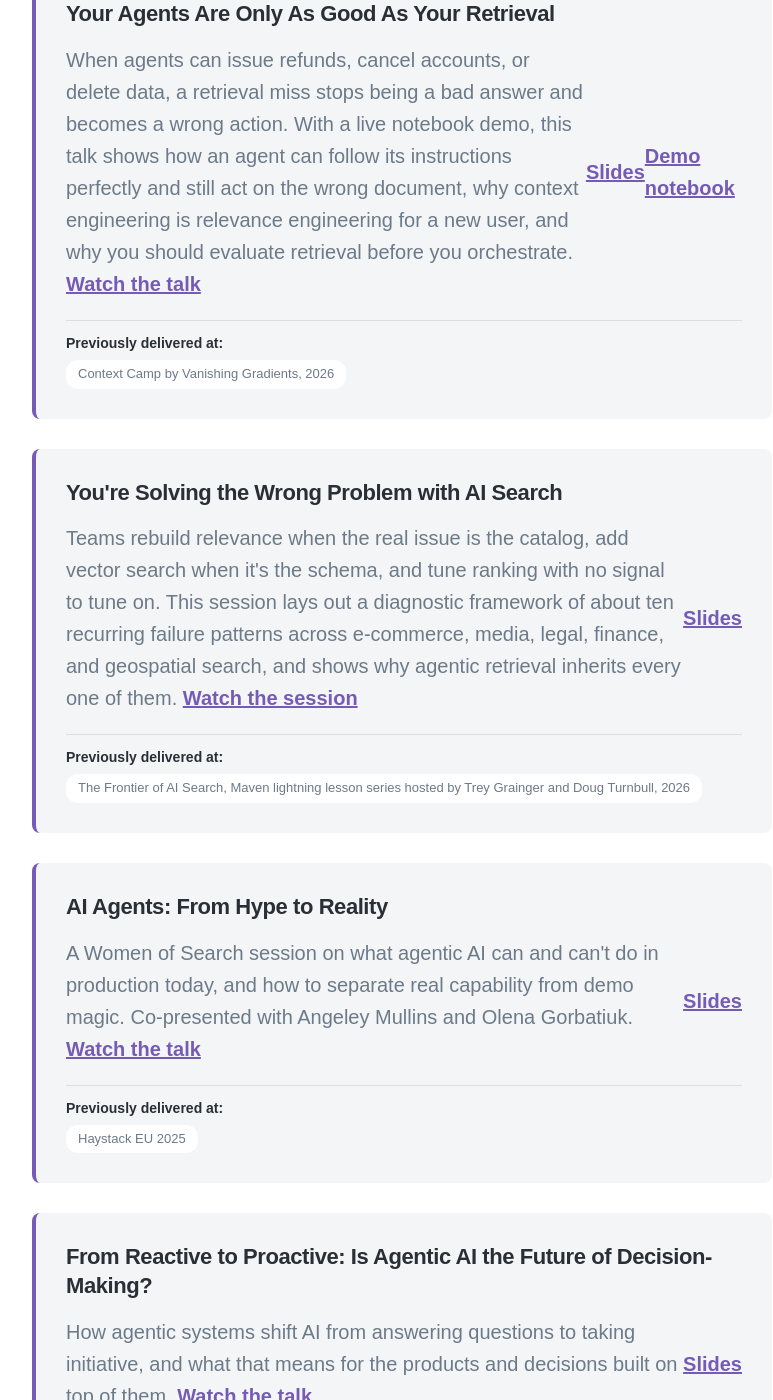
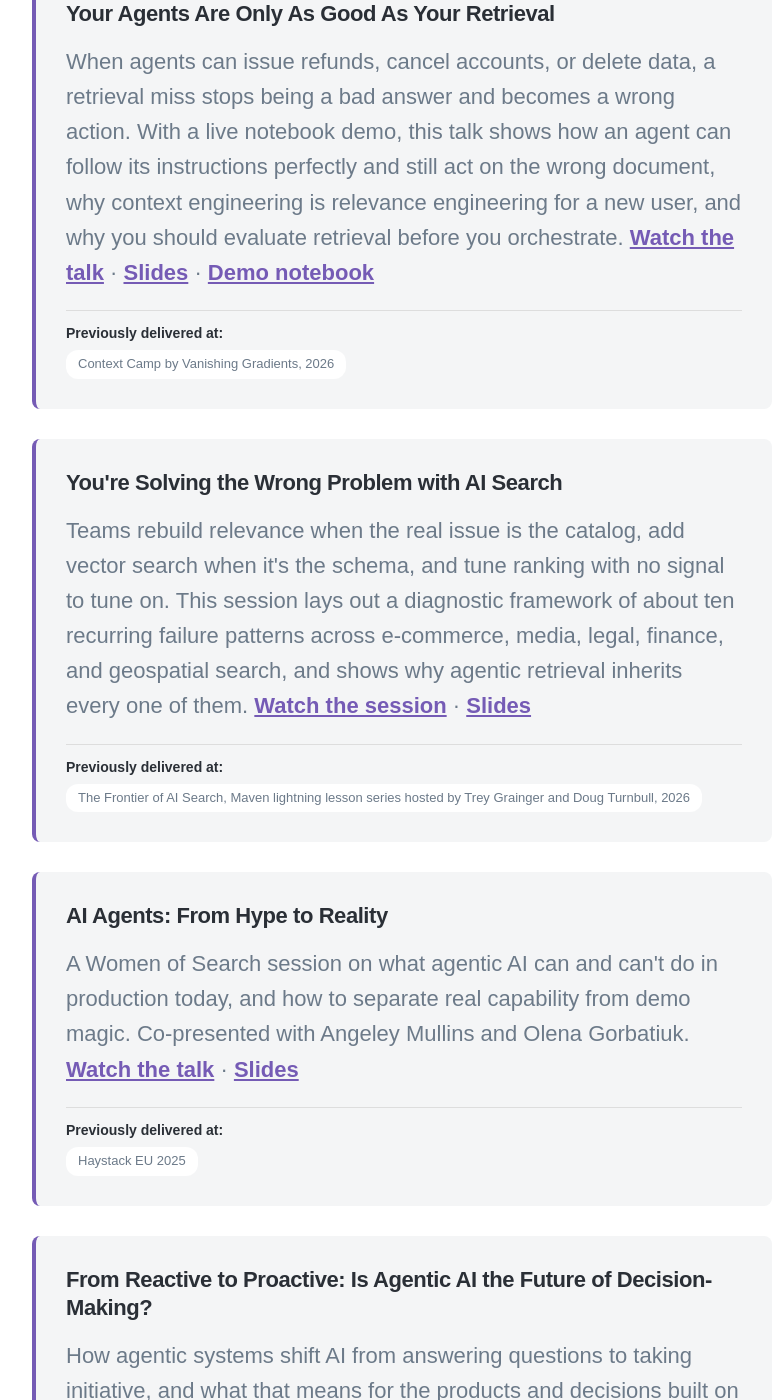
Before and after one commit to womenofopensource/womenofopensource.github.io, a Jekyll site: the page built from docs/_speakers/atita-arora.md, in a window 1280 px wide and 1400 px high, scrolled down 1664 px. Shown: the whole window, without its empty margins (418-1191 px from the left). Built offline with Jekyll 4.4.1, drawn with Linux system fonts in a browser that asks for light colours; nearby versions of some CDN libraries; some web fonts are replaced.

Commit message:
Apply batched suggestions from code review
Accepting suggestions.

Co-authored-by: Sīlavāpi Cheesley <silavapi@silavapi.co.uk>

```diff
--- a/docs/_speakers/atita-arora.md
+++ b/docs/_speakers/atita-arora.md
@@ -27,31 +27,31 @@ profiles:
   website: https://www.b15labs.com/
 talks:
   - title: "Your Agents Are Only As Good As Your Retrieval"
-    abstract: "When agents can issue refunds, cancel accounts, or delete data, a retrieval miss stops being a bad answer and becomes a wrong action. With a live notebook demo, this talk shows how an agent can follow its instructions perfectly and still act on the wrong document, why context engineering is relevance engineering for a new user, and why you should evaluate retrieval before you orchestrate. [Watch the talk](https://www.youtube.com/watch?v=URx7MGBJOUM) | [Slides](https://speakerdeck.com/atarora/your-agents-are-only-as-good-as-your-retrieval) | [Demo notebook](https://github.com/atarora/doc-processing-advance-ocr/blob/main/Agentic_Action_With_Retrieval.ipynb)"
+    abstract: "When agents can issue refunds, cancel accounts, or delete data, a retrieval miss stops being a bad answer and becomes a wrong action. With a live notebook demo, this talk shows how an agent can follow its instructions perfectly and still act on the wrong document, why context engineering is relevance engineering for a new user, and why you should evaluate retrieval before you orchestrate. [Watch the talk](https://www.youtube.com/watch?v=URx7MGBJOUM) · [Slides](https://speakerdeck.com/atarora/your-agents-are-only-as-good-as-your-retrieval) · [Demo notebook](https://github.com/atarora/doc-processing-advance-ocr/blob/main/Agentic_Action_With_Retrieval.ipynb)"
     delivered_at:
       - Context Camp by Vanishing Gradients, 2026
   - title: "You're Solving the Wrong Problem with AI Search"
-    abstract: "Teams rebuild relevance when the real issue is the catalog, add vector search when it's the schema, and tune ranking with no signal to tune on. This session lays out a diagnostic framework of about ten recurring failure patterns across e-commerce, media, legal, finance, and geospatial search, and shows why agentic retrieval inherits every one of them. [Watch the session](https://maven.com/p/014ae7/you-re-solving-the-wrong-problem-with-ai-search) | [Slides](https://speakerdeck.com/atarora/youre-solving-the-wrong-problem-with-ai-search)"
+    abstract: "Teams rebuild relevance when the real issue is the catalog, add vector search when it's the schema, and tune ranking with no signal to tune on. This session lays out a diagnostic framework of about ten recurring failure patterns across e-commerce, media, legal, finance, and geospatial search, and shows why agentic retrieval inherits every one of them. [Watch the session](https://maven.com/p/014ae7/you-re-solving-the-wrong-problem-with-ai-search) · [Slides](https://speakerdeck.com/atarora/youre-solving-the-wrong-problem-with-ai-search)"
     delivered_at:
       - The Frontier of AI Search, Maven lightning lesson series hosted by Trey Grainger and Doug Turnbull, 2026
   - title: "AI Agents: From Hype to Reality"
-    abstract: "A Women of Search session on what agentic AI can and can't do in production today, and how to separate real capability from demo magic. Co-presented with Angeley Mullins and Olena Gorbatiuk. [Watch the talk](https://www.youtube.com/watch?v=W1eR4hsnWh0) | [Slides](https://speakerdeck.com/atarora/ai-agents-from-hype-to-reality)"
+    abstract: "A Women of Search session on what agentic AI can and can't do in production today, and how to separate real capability from demo magic. Co-presented with Angeley Mullins and Olena Gorbatiuk. [Watch the talk](https://www.youtube.com/watch?v=W1eR4hsnWh0) · [Slides](https://speakerdeck.com/atarora/ai-agents-from-hype-to-reality)"
     delivered_at:
       - Haystack EU 2025
   - title: "From Reactive to Proactive: Is Agentic AI the Future of Decision-Making?"
-    abstract: "How agentic systems shift AI from answering questions to taking initiative, and what that means for the products and decisions built on top of them. [Watch the talk](https://www.youtube.com/watch?v=TXYHwmKT7mw) | [Slides](https://speakerdeck.com/atarora/from-reactive-to-proactive-is-agentic-ai-the-future-of-decision-making)"
+    abstract: "How agentic systems shift AI from answering questions to taking initiative, and what that means for the products and decisions built on top of them. [Watch the talk](https://www.youtube.com/watch?v=TXYHwmKT7mw) · [Slides](https://speakerdeck.com/atarora/from-reactive-to-proactive-is-agentic-ai-the-future-of-decision-making)"
     delivered_at:
       - Product-Led Hub 2025
   - title: "Navigating RAG Optimization with an Evaluation-Driven Compass"
-    abstract: "Ten experiments on a documentation Q&A system show how to tell missing evidence apart from noisy context, then fix each failure with the right tool, from reranking to hybrid search. Co-presented with Deanna Emery. [Watch the talk](https://www.youtube.com/watch?v=DId2KP8Ykz4) | [Slides](https://speakerdeck.com/atarora/june-2024-navigating-rag-optimization-with-an-evaluation-driven-compass)"
+    abstract: "Ten experiments on a documentation Q&A system show how to tell missing evidence apart from noisy context, then fix each failure with the right tool, from reranking to hybrid search. Co-presented with Deanna Emery. [Watch the talk](https://www.youtube.com/watch?v=DId2KP8Ykz4) · [Slides](https://speakerdeck.com/atarora/june-2024-navigating-rag-optimization-with-an-evaluation-driven-compass)"
     delivered_at:
       - AI Engineer World's Fair 2024
   - title: "Cracking the Code: Deciphering Evaluation Essentials for RAG"
-    abstract: "The core components of a RAG evaluation setup, how existing tools and frameworks compare, and how to stay in control while you improve your system. [Watch the talk](https://www.youtube.com/watch?v=swI4SLDTFH0) | [Slides](https://speakerdeck.com/atarora/june-2024-cracking-the-code-deciphering-evaluation-essentials-for-rag)"
+    abstract: "The core components of a RAG evaluation setup, how existing tools and frameworks compare, and how to stay in control while you improve your system. [Watch the talk](https://www.youtube.com/watch?v=swI4SLDTFH0) · [Slides](https://speakerdeck.com/atarora/june-2024-cracking-the-code-deciphering-evaluation-essentials-for-rag)"
     delivered_at:
       - Berlin Buzzwords 2024
   - title: "Vectorize Your Open Source Search Engine"
-    abstract: "A practical starting point for adding vector search to the open source engine you already run. [Watch at Berlin Buzzwords](https://www.youtube.com/watch?v=U7PQNyeQrXQ) | [Watch the e-commerce edition in Kraków](https://www.youtube.com/watch?v=qZg2vXZSTkw) | [Slides](https://speakerdeck.com/atarora/june-2023-vectorize-your-open-source-search-engine)"
+    abstract: "A practical starting point for adding vector search to the open source engine you already run. [Watch at Berlin Buzzwords](https://www.youtube.com/watch?v=U7PQNyeQrXQ) · [Watch the e-commerce edition in Kraków](https://www.youtube.com/watch?v=qZg2vXZSTkw) · [Slides](https://speakerdeck.com/atarora/june-2023-vectorize-your-open-source-search-engine)"
     delivered_at:
       - Berlin Buzzwords 2023
       - Haystack on Tour, Kraków 2023 (as "Vectorize your E-commerce Search")
```
